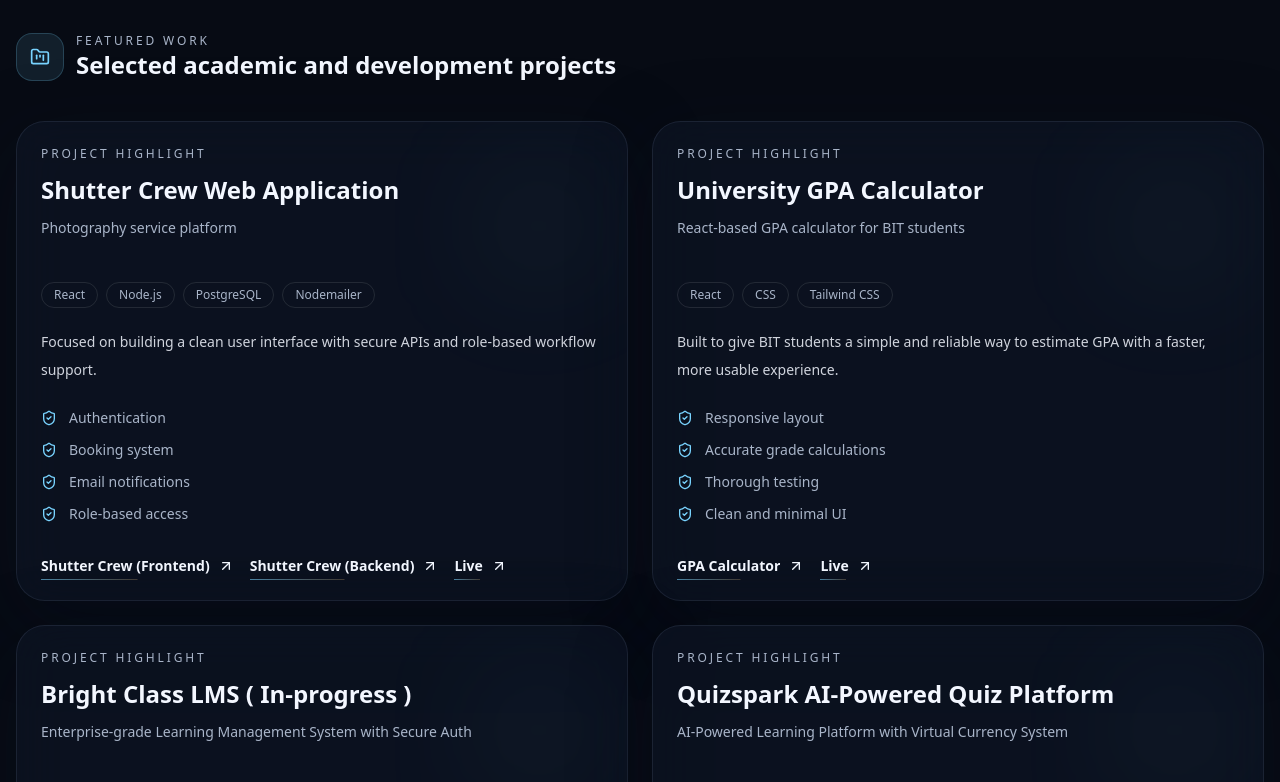
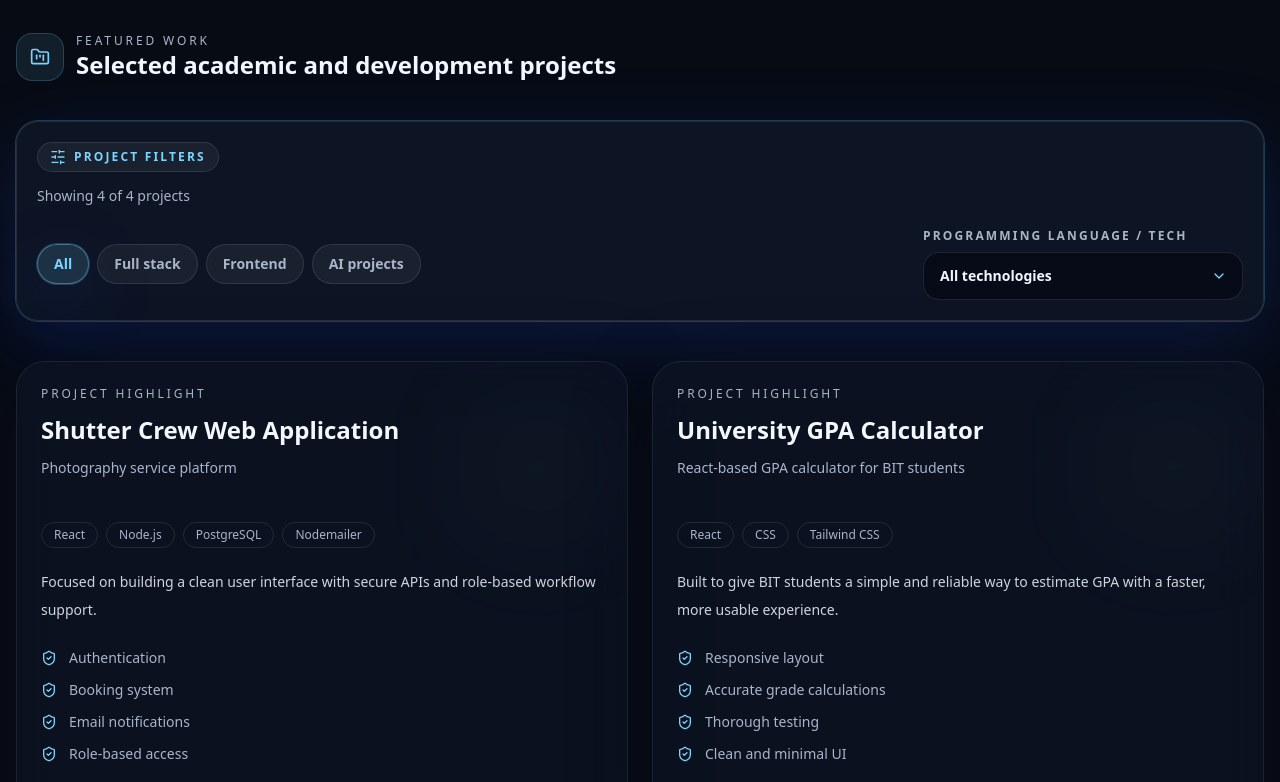
Before and after one commit to eshanjayawardhana/my-portfolio, a React (Vite) app: page /#home in a window 1280 px wide. Shown: the part 2558-3340 px from the top of the page. Built offline with nearby package versions, Linux system fonts and the light colour scheme.

Commit message:
Add interactive project filters

```diff
--- a/src/components/sections/ProjectsSection.tsx
+++ b/src/components/sections/ProjectsSection.tsx
@@ -1,9 +1,88 @@
-import { FolderKanban } from "lucide-react";
+import { useMemo, useState } from "react";
+import { ChevronDown, FolderKanban, SlidersHorizontal, X } from "lucide-react";
 import { portfolio } from "@/content/portfolio";
 import { ProjectCard } from "@/components/cards/ProjectCard";
 import { SectionIntro } from "@/components/ui/SectionIntro";
+import { cn } from "@/lib/utils";
+
+type ProjectFilter = "all" | "full-stack" | "frontend" | "ai";
+
+const quickFilters: { label: string; value: ProjectFilter }[] = [
+  { label: "All", value: "all" },
+  { label: "Full stack", value: "full-stack" },
+  { label: "Frontend", value: "frontend" },
+  { label: "AI projects", value: "ai" },
+];
+
+function getProjectCategories(project: (typeof portfolio.projects)[number]): Exclude<ProjectFilter, "all">[] {
+  const tech = project.tech.join(" ").toLowerCase();
+  const projectText = [
+    project.title,
+    project.subtitle,
+    project.focus,
+    ...project.features,
+    ...project.tech,
+  ]
+    .join(" ")
+    .toLowerCase();
+  const categories = new Set<Exclude<ProjectFilter, "all">>();
+  const hasFrontendTech =
+    tech.includes("react") ||
+    tech.includes("angular") ||
+    tech.includes("css") ||
+    tech.includes("tailwind") ||
+    tech.includes("html") ||
+    tech.includes("javascript");
+  const hasBackendTech =
+    tech.includes("node") ||
+    tech.includes("express") ||
+    tech.includes("spring boot") ||
+    tech.includes("postgresql") ||
+    tech.includes("supabase") ||
+    tech.includes("mysql");
+  const hasAiTech = /\b(ai|gemini)\b/.test(projectText);
+
+  if (hasBackendTech) {
+    categories.add("full-stack");
+  }
+
+  if (hasAiTech) {
+    categories.add("ai");
+  }
+
+  if (hasFrontendTech && !hasBackendTech && !hasAiTech) {
+    categories.add("frontend");
+  }
+
+  return Array.from(categories);
+}
 
 export function ProjectsSection() {
+  const [activeFilter, setActiveFilter] = useState<ProjectFilter>("all");
+  const [selectedTech, setSelectedTech] = useState("all");
+
+  const technologyOptions = useMemo(
+    () =>
+      Array.from(new Set(portfolio.projects.flatMap((project) => project.tech))).sort((a, b) =>
+        a.localeCompare(b),
+      ),
+    [],
+  );
+
+  const filteredProjects = useMemo(
+    () =>
+      portfolio.projects.filter((project) => {
+        const matchesQuickFilter =
+          activeFilter === "all" || getProjectCategories(project).includes(activeFilter);
+        const matchesTechnology = selectedTech === "all" || project.tech.includes(selectedTech);
+
+        return matchesQuickFilter && matchesTechnology;
+      }),
+    [activeFilter, selectedTech],
+  );
+
+  const hasActiveFilters = activeFilter !== "all" || selectedTech !== "all";
+
   return (
     <section id="projects" className="section-anchor pb-16 sm:pb-24">
       <div className="container mx-auto space-y-10">
@@ -23,11 +102,94 @@ export function ProjectsSection() {
           </div>
         </div>
 
-        <div className="grid gap-6 lg:grid-cols-2">
-          {portfolio.projects.map((project) => (
-            <ProjectCard key={project.title} project={project} />
-          ))}
+        <div className="surface-strong space-y-5 rounded-[1.4rem] p-4 sm:p-5" data-reveal>
+          <div className="flex flex-col gap-4 lg:flex-row lg:items-end lg:justify-between">
+            <div>
+              <div className="inline-flex items-center gap-2 rounded-full border border-white/10 bg-white/5 px-3 py-1.5 text-xs font-semibold uppercase tracking-[0.18em] text-accent">
+                <SlidersHorizontal className="h-4 w-4" />
+                Project filters
+              </div>
+              <p className="mt-3 text-sm leading-6 text-muted">
+                Showing {filteredProjects.length} of {portfolio.projects.length} projects
+              </p>
+            </div>
+
+            {hasActiveFilters && (
+              <button
+                type="button"
+                onClick={() => {
+                  setActiveFilter("all");
+                  setSelectedTech("all");
+                }}
+                className="focus-ring inline-flex min-h-10 items-center justify-center gap-2 rounded-full border border-white/10 px-4 py-2 text-sm font-semibold text-muted transition hover:border-accent/30 hover:text-accent"
+              >
+                <X className="h-4 w-4" />
+                Clear filters
+              </button>
+            )}
+          </div>
+
+          <div className="flex flex-col gap-4 xl:flex-row xl:items-center xl:justify-between">
+            <div className="flex flex-wrap gap-2" aria-label="Project type filters">
+              {quickFilters.map((filter) => {
+                const isActive = activeFilter === filter.value;
+
+                return (
+                  <button
+                    key={filter.value}
+                    type="button"
+                    onClick={() => setActiveFilter(filter.value)}
+                    className={cn(
+                      "focus-ring min-h-10 rounded-full border px-4 py-2 text-sm font-semibold transition",
+                      isActive
+                        ? "border-accent/40 bg-accent/15 text-accent shadow-glow"
+                        : "border-white/10 bg-white/5 text-muted hover:border-accent/30 hover:text-text",
+                    )}
+                    aria-pressed={isActive}
+                  >
+                    {filter.label}
+                  </button>
+                );
+              })}
+            </div>
+
+            <label className="flex w-full flex-col gap-2 sm:w-80">
+              <span className="text-xs font-semibold uppercase tracking-[0.18em] text-muted">
+                Programming language / tech
+              </span>
+              <span className="relative">
+                <select
+                  value={selectedTech}
+                  onChange={(event) => setSelectedTech(event.target.value)}
+                  className="focus-ring min-h-12 w-full appearance-none rounded-[1rem] border border-white/10 bg-base/80 px-4 py-3 pr-11 text-sm font-semibold text-text transition hover:border-accent/30"
+                >
+                  <option value="all">All technologies</option>
+                  {technologyOptions.map((tech) => (
+                    <option key={tech} value={tech}>
+                      {tech}
+                    </option>
+                  ))}
+                </select>
+                <ChevronDown className="pointer-events-none absolute right-4 top-1/2 h-4 w-4 -translate-y-1/2 text-accent" />
+              </span>
+            </label>
+          </div>
         </div>
+
+        {filteredProjects.length > 0 ? (
+          <div className="grid gap-6 lg:grid-cols-2">
+            {filteredProjects.map((project) => (
+              <ProjectCard key={project.title} project={project} />
+            ))}
+          </div>
+        ) : (
+          <div className="surface rounded-[1.4rem] p-8 text-center" data-reveal>
+            <p className="text-sm font-semibold text-text">No projects match these filters.</p>
+            <p className="mt-2 text-sm leading-6 text-muted">
+              Try another project type or technology.
+            </p>
+          </div>
+        )}
       </div>
     </section>
   );
```
